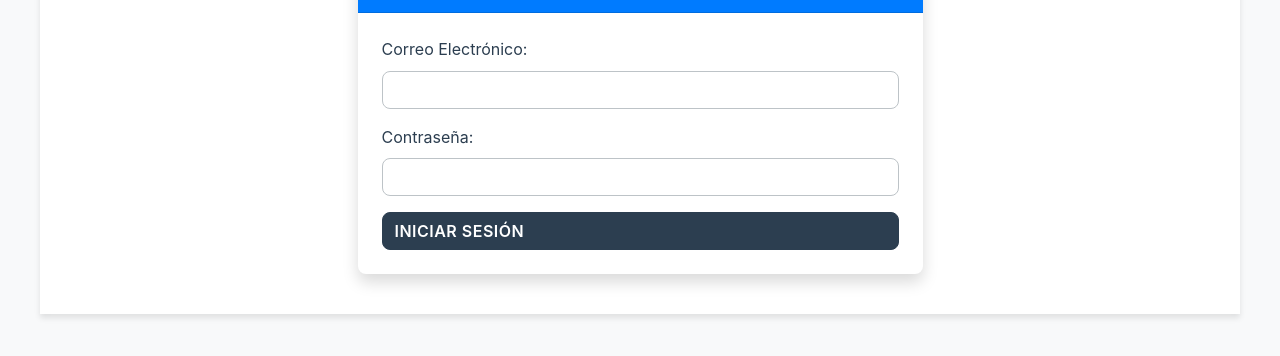
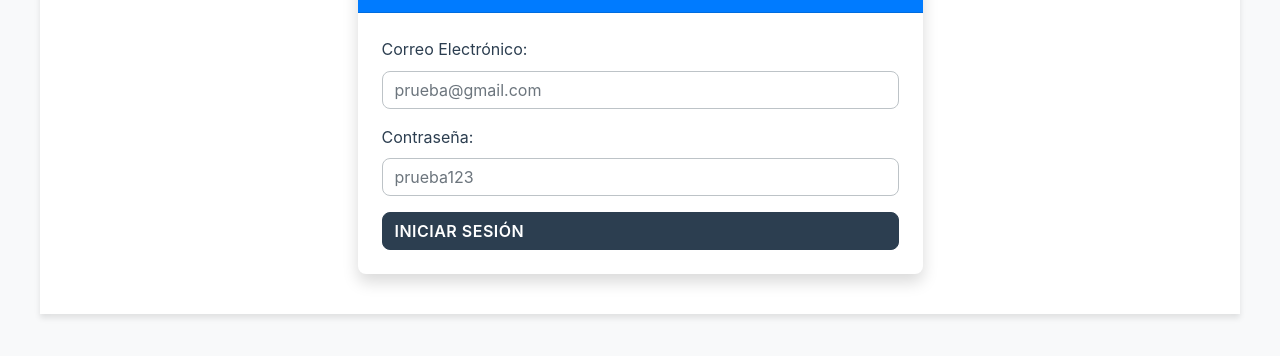
Before and after one commit to HiramRamirezR/muestra-control-alumnos, a plain HTML site: page index.html in a window 1280 px wide. Shown: the part 134-490 px from the top of the page. Drawn offline with nearby package versions, Linux system fonts and the light colour scheme.

Commit message:
credentials placeholders in login view

```diff
--- a/index.html
+++ b/index.html
@@ -21,11 +21,11 @@
             <form id="loginForm">
               <div class="form-group">
                 <label for="email">Correo Electrónico:</label>
-                <input type="email" id="email" name="email" class="form-control" required>
+                <input type="email" id="email" name="email" class="form-control" required placeholder="prueba@gmail.com">
               </div>
               <div class="form-group">
                 <label for="password">Contraseña:</label>
-                <input type="password" id="password" name="password" class="form-control" required>
+                <input type="password" id="password" name="password" class="form-control" required placeholder="prueba123">
               </div>
               <button type="button" id="login" class="btn btn-primary btn-block">Iniciar Sesión</button>
             </form>
```
